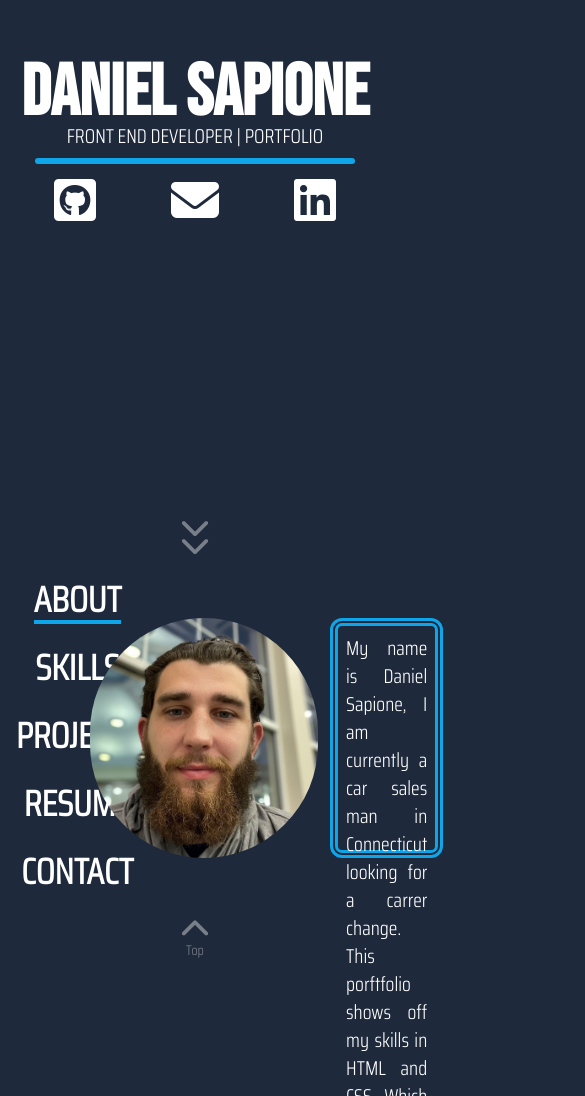
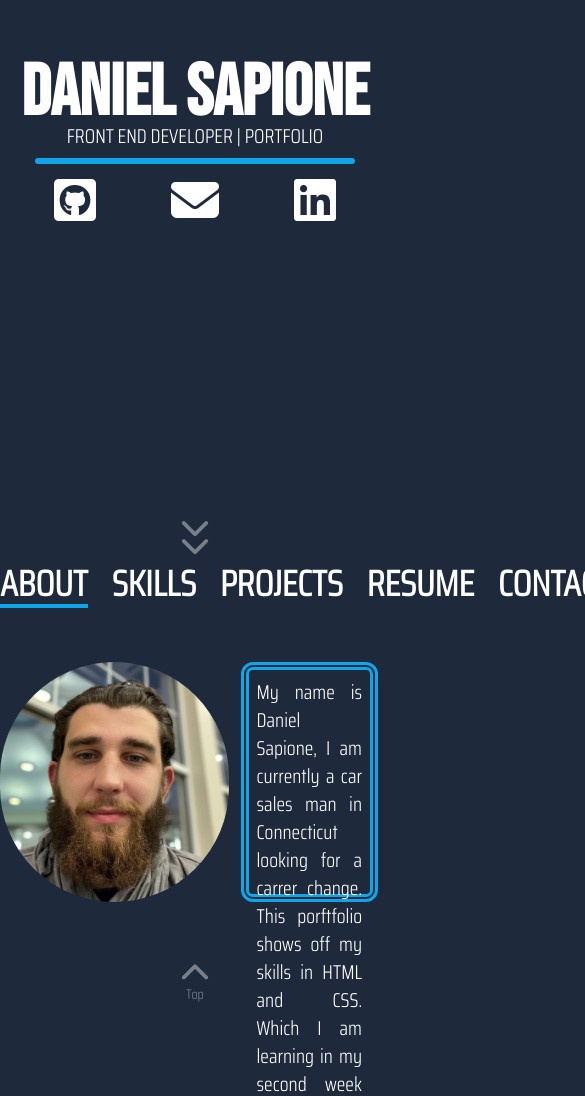
Before and after one commit to dsapione/Portfolio, a React (Create React App) app: page / in a window 390 px wide. Shown: the part 280-1376 px from the top of the page, 585 px wide, since content can reach past the window. Built offline with nearby package versions, Linux system fonts and the light colour scheme.

Commit message:
added bootstrap, and responsiveness to navbar

```diff
--- a/package.json
+++ b/package.json
@@ -6,7 +6,9 @@
     "@testing-library/jest-dom": "^5.16.5",
     "@testing-library/react": "^13.4.0",
     "@testing-library/user-event": "^13.5.0",
+    "bootstrap": "^5.2.1",
     "react": "^18.2.0",
+    "react-bootstrap": "^2.5.0",
     "react-dom": "^18.2.0",
     "react-router-dom": "^6.4.1",
     "react-scripts": "5.0.1",
--- a/src/App.js
+++ b/src/App.js
@@ -1,8 +1,13 @@
 import './App.css';
 import React from 'react';
+import { Route, Routes } from 'react-router-dom';
 import Header from './components/header';
 import Nav from './components/nav';
-import Main from './components/main';
+import About from './components/about';
+import Skills from './components/skills';
+// import Projects from './components/projects';
+import Resume from './components/resume';
+// import Contact from './components/contact';
 import Footer from './components/footer';
 
 function App() {
@@ -11,7 +16,12 @@ function App() {
 		<>
 			<Header/>
 			<Nav/>
-			<Main/>
+			<Routes>
+				<Route path='/' element={<About/>}/>
+				<Route path='/skills' element={<Skills/>}/>
+				{/* <Route path='/projects' element={<Projects/>}/> */}
+				<Route path='/resume' element={<Resume/>}/>
+			</Routes>
 			<Footer/>
 		</>
   );
--- a/src/components/main/index.js
+++ /dev/null
@@ -1,21 +0,0 @@
-import React from "react";
-import { Route, Routes} from 'react-router-dom';
-import About from '../about';
-import Skills from '../skills';
-// import Projects from '../projects';
-import Resume from '../resume';
-// import Contact from '../contact';
-
-function Main () {
-
-	return (
-		<Routes>
-			<Route path='/' element={<About/>}/>
-			<Route path='/skills' element={<Skills/>}/>
-			{/* <Route path='/projects' element={<Projects/>}/> */}
-			<Route path='/resume' element={<Resume/>}/>
-		</Routes>
-	);
-}
-
-export default Main;
--- a/src/components/nav/index.js
+++ b/src/components/nav/index.js
@@ -28,9 +28,9 @@ function Nav () {
 
 	return (
 		// nav bar on the left of the screen
-		<aside id="aside" className='float-left text-4xl font-bold w-max m-4'>
+		<aside id="aside" className='sm:flex sm:justify-center md:m-3 lg:float-left text-4xl font-bold lg:w-max lg:m-4'>
 			<nav>
-				<ul className="flex flex-col items-center gap-6">
+				<ul className="flex lg:flex-col items-center gap-6">
 					{pages.map(page => (
 						<li>
 							<NavLink to={page.link} end={true} key={page.name} className={({ isActive }) => (isActive ? 'active' : 'inactive')}>
```
Also changed, not shown: 1 other file (tests, documents, lock files or other folders).
